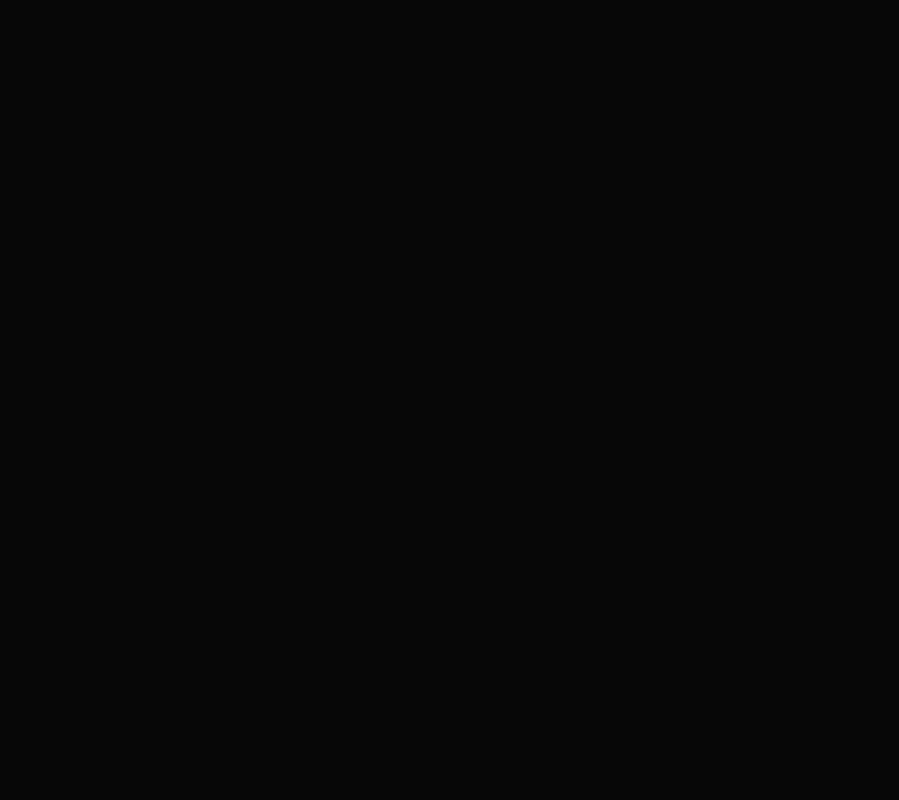
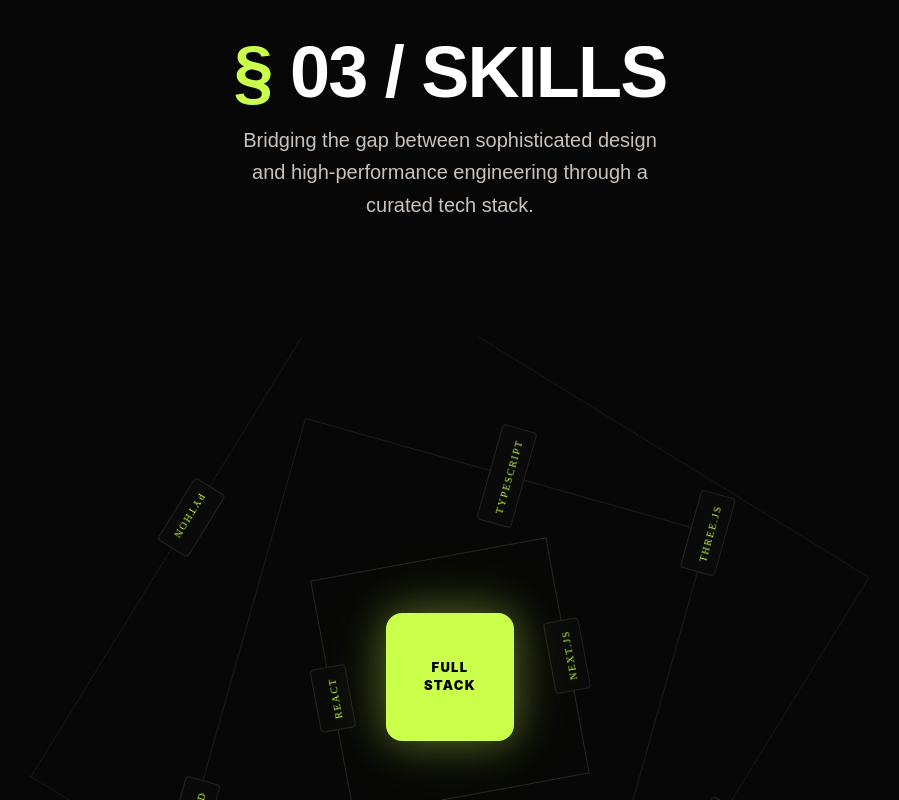
Before and after one commit to PrabhatBargoti/Personal-Portfolio, a React (Vite) app: page / in a window 1280 px wide. Shown: the part 1560-2360 px from the top of the page, without its empty margins (190-1089 px from the left). Before the commit the page ends 1422 px from the top, so only its background shows below. Built offline with nearby package versions, Linux system fonts and the light colour scheme.

Commit message:
Skills Done

```diff
--- a/index.html
+++ b/index.html
@@ -4,7 +4,7 @@
     <meta charset="UTF-8" />
     <meta name="viewport" content="width=device-width, initial-scale=1.0" />
     <link rel="shortcut icon" href="src/assets/Logo.jpeg" type="image/x-icon">
-    <title>Prabhat Bargoti - Portfolio</title>
+    <title>Prabhat Bargoti - Web Dev Portfolio</title>
   </head>
   <body>
     <div id="root"></div>
--- a/src/App.jsx
+++ b/src/App.jsx
@@ -4,16 +4,18 @@
 import Hero from './Pages/Hero'
 import About from './Pages/About'
 import useLenis from './Hook/useLenis'
+import Skills from './Pages/Skills'
 
 const App = () => {
   useLenis()
 
   return (
-    <div className='selection:bg-[#caff4c] selection:text-black'>
+    <div className='selection:bg-[#caff4c] selection:text-black w-full'>
       <CustomCursor />
       <Navbar />
       <Hero />
       <About />
+      <Skills />
     </div>
   )
 }
--- a/src/Components/About/AboutText.jsx
+++ b/src/Components/About/AboutText.jsx
@@ -27,11 +27,11 @@
         </p>
       </div>
         <button
-  onClick={() => scrollToSection('Contact')}
-  className='w-fit Fira uppercase text-[15px] tracking-widest text-black bg-[#caff4c] px-10 py-3.5 rounded-xs mt-6 active:scale-[0.95] transition-transform duration-150 select-none cursor-pointer'
->
-  Let's Connect
-</button>
+          onClick={() => scrollToSection('Contact')}
+          className='w-fit Fira uppercase text-[15px] tracking-widest text-black bg-[#caff4c] px-10 py-3.5 rounded-xs mt-6 active:scale-[0.95] transition-transform duration-150 select-none cursor-pointer mb-5'
+          >
+          Let's Connect
+        </button>
 
     </div>
   )
--- a/src/Components/Navbar.jsx
+++ b/src/Components/Navbar.jsx
@@ -6,7 +6,7 @@
   const [isOpen, setIsOpen] = useState(false)
 
   return (
-    <nav className='fixed top-0 left-0 w-full z-50 bg-background/80 backdrop-blur-xl py-3 border-b border-hairline-border px-6 md:px-10'>
+    <nav className='fixed top-0 left-0 w-full z-50 bg-background/80 backdrop-blur-lg py-3 border-b border-hairline-border px-6 md:px-10'>
       <div className='max-w-7xl mx-auto flex justify-between items-center'>
 
         <div
@@ -24,7 +24,7 @@
         </div>
 
         <div className='flex items-center gap-4'>
-          <button className='rounded-xs bg-white px-5 sm:px-7 py-1.5 text-[#31302B] font-[FiraCode] text-[13px] md:text-[14px] duration-200 transition-transform active:scale-[0.95] select-none'>
+          <button onClick={() => scrollToSection('Contact')} className='rounded-xs bg-white px-5 sm:px-7 py-1.5 text-[#31302B] font-[FiraCode] text-[13px] md:text-[14px] duration-200 transition-transform active:scale-[0.95] select-none'>
             Hire Me
           </button>
 
@@ -40,11 +40,11 @@
       </div>
 
       <div className={`${isOpen ? 'flex' : 'hidden'} md:hidden absolute top-full left-0 w-full bg-black backdrop-blur-2xl border-b border-hairline-border flex-col items-center py-6 gap-6 font-[FiraCode] text-[16px]`}>
-        <a onClick={() => scrollToSection('About')} className='cursor-pointer text-[#CAC2BD] hover:text-[#FFFFFF] transition-colors duration-300'>About</a>
-        <a onClick={() => scrollToSection('Skills')} className='cursor-pointer text-[#CAC2BD] hover:text-[#FFFFFF] transition-colors duration-300'>Skills</a>
-        <a onClick={() => scrollToSection('Experience')} className='cursor-pointer text-[#CAC2BD] hover:text-[#FFFFFF] transition-colors duration-300'>Experience</a>
-        <a onClick={() => scrollToSection('Projects')} className='cursor-pointer text-[#CAC2BD] hover:text-[#FFFFFF] transition-colors duration-300'>Projects</a>
-        <a onClick={() => scrollToSection('Contact')} className='cursor-pointer text-[#CAC2BD] hover:text-[#FFFFFF] transition-colors duration-300'>Contact</a>
+        <a onClick={() => { scrollToSection('About'); setIsOpen(false) }} className='cursor-pointer text-[#CAC2BD] hover:text-[#FFFFFF] transition-colors duration-300'>About</a>
+        <a onClick={() => { scrollToSection('Skills'); setIsOpen(false) }} className='cursor-pointer text-[#CAC2BD] hover:text-[#FFFFFF] transition-colors duration-300'>Skills</a>
+        <a onClick={() => { scrollToSection('Experience'); setIsOpen(false) }} className='cursor-pointer text-[#CAC2BD] hover:text-[#FFFFFF] transition-colors duration-300'>Experience</a>
+        <a onClick={() => { scrollToSection('Projects'); setIsOpen(false) }} className='cursor-pointer text-[#CAC2BD] hover:text-[#FFFFFF] transition-colors duration-300'>Projects</a>
+        <a onClick={() => { scrollToSection('Contact'); setIsOpen(false) }} className='cursor-pointer text-[#CAC2BD] hover:text-[#FFFFFF] transition-colors duration-300'>Contact</a>
       </div>
     </nav>
   )
--- /dev/null
+++ b/src/Components/Skills/SkillsBottom.jsx
@@ -0,0 +1,117 @@
+import React from 'react'
+
+const css = `
+  @keyframes spinCW  { from { transform: rotate(45deg); } to { transform: rotate(405deg); } }
+  @keyframes spinCCW { from { transform: rotate(45deg); } to { transform: rotate(-315deg); } }
+
+  .rings-wrap {
+    transform: scale(1);
+    transition: transform 0.3s ease;
+  }
+
+  @media (max-width: 768px) {
+    .rings-wrap { transform: scale(0.45); }
+  }
+`
+
+const P = {
+  top:         { top: 0,    left: '50%',  transform: 'translate(-50%, -50%)' },
+  right:       { top: '50%', right: 0,    transform: 'translate(50%, -50%)' },
+  bottom:      { bottom: 0, left: '50%',  transform: 'translate(-50%, 50%)' },
+  left:        { top: '50%', left: 0,     transform: 'translate(-50%, -50%)' },
+  topRight:    { top: 0,    right: 0,     transform: 'translate(50%, -50%)' },
+  topLeft:     { top: 0,    left: 0,      transform: 'translate(-50%, -50%)' },
+  bottomRight: { bottom: 0, right: 0,     transform: 'translate(50%, 50%)' },
+  bottomLeft:  { bottom: 0, left: 0,      transform: 'translate(-50%, 50%)' },
+}
+
+const rings = [
+  {
+    size: 240,
+    animation: 'spinCW 10s linear infinite',
+    opacity: 'rgba(255,255,255,0.12)',
+    labels: [
+      { text: 'React',   ...P.top },
+      { text: 'Next.js', ...P.bottom },
+    ],
+  },
+  {
+    size: 420,
+    animation: 'spinCCW 18s linear infinite',
+    opacity: 'rgba(255,255,255,0.08)',
+    labels: [
+      { text: 'Tailwind',   ...P.topLeft },
+      { text: 'TypeScript', ...P.right },
+      { text: 'Three.js',   ...P.bottomRight },
+    ],
+  },
+  {
+    size: 610,
+    animation: 'spinCW 28s linear infinite',
+    opacity: 'rgba(255,255,255,0.05)',
+    labels: [
+      { text: 'Node.js',   ...P.top },
+      { text: 'GSAP',      ...P.topRight },
+      { text: 'Anthropic', ...P.right },
+      { text: 'Figma',     ...P.bottomLeft },
+      { text: 'Python',    ...P.bottom },
+    ],
+  },
+]
+
+const Label = ({ text, style }) => (
+  <div
+    style={{ position: 'absolute', ...style }}
+    className='bg-[#0a0a0a] border border-white/10 px-2.5 py-1.25 rounded-sm backdrop-blur-sm'
+  >
+    <span className='font-[FiraCode] text-[10px] text-acid uppercase tracking-[0.18em] whitespace-nowrap'>
+      {text}
+    </span>
+  </div>
+)
+
+const SkillsBottom = () => {
+  return (
+    <div className='relative flex items-center justify-center w-full h-85 md:h-170 mt-10 md:mt-25 overflow-hidden'>
+      <style>{css}</style>
+
+      <div className='absolute w-48 h-48 rounded-full bg-acid/10 blur-[80px] pointer-events-none' />
+      <div className='absolute w-24 h-24 rounded-full bg-acid/20 blur-2xl pointer-events-none' />
+
+      <div
+        className='absolute z-20 w-24 h-24 md:w-32 md:h-32 bg-[#caff4c] rounded-2xl flex items-center justify-center'
+        style={{ boxShadow: '0 0 40px rgba(202,255,76,0.35), 0 0 80px rgba(202,255,76,0.15)' }}
+      >
+        <span className='FiraCode font-black text-black text-center text-[10px] md:text-[13px] leading-snug tracking-widest uppercase'>
+          FULL<br />STACK
+        </span>
+      </div>
+
+      <div className='rings-wrap absolute'>
+        {rings.map((ring, i) => (
+          <div
+            key={i}
+            className='absolute'
+            style={{
+              width: ring.size,
+              height: ring.size,
+              top: '50%',
+              left: '50%',
+              marginTop: -ring.size / 2,
+              marginLeft: -ring.size / 2,
+              border: `1px solid ${ring.opacity}`,
+              animation: ring.animation,
+            }}
+          >
+            {ring.labels.map((label, j) => {
+              const { text, ...style } = label
+              return <Label key={j} text={text} style={style} />
+            })}
+          </div>
+        ))}
+      </div>
+    </div>
+  )
+}
+
+export default SkillsBottom
--- /dev/null
+++ b/src/Components/Skills/SkillsTop.jsx
@@ -0,0 +1,16 @@
+import React from 'react'
+
+const SkillsTop = () => {
+  return (
+    <div className='flex flex-col items-center text-center gap-4 mt-10'>
+      <h2 className='Syne text-5xl md:text-7xl font-black uppercase tracking-tight text-white'>
+        <span className='text-[#caff4c]'>§</span> 03 / Skills
+      </h2>
+      <p className='DM-sans text-[20px] text-[#CAC2BD] max-w-md leading-relaxed'>
+        Bridging the gap between sophisticated design and high-performance engineering through a curated tech stack.
+      </p>
+    </div>
+  )
+}
+
+export default SkillsTop
--- a/src/Pages/About.jsx
+++ b/src/Pages/About.jsx
@@ -23,7 +23,7 @@
           // About Me
         </span>
       </div>
-      <div className='flex md:flex-row flex-col mt-5 justify-center items-center '>
+      <div className='flex md:flex-row ml-5 md:ml-0 flex-col mt-5 justify-center items-center'>
       <AboutImg />
       <AboutText />
       </div>
--- /dev/null
+++ b/src/Pages/Skills.jsx
@@ -0,0 +1,37 @@
+import { useGSAP } from '@gsap/react'
+import gsap from 'gsap'
+import React from 'react'
+import SkillsTop from '../Components/Skills/SkillsTop'
+import SkillsBottom from '../Components/Skills/SkillsBottom'
+
+const Skills = () => {
+  useGSAP(() => {
+    gsap.from('#skills-label', {
+      y: -4,
+      duration: 0.5,
+      repeat: -1,
+      yoyo: true,
+    })
+  })
+
+  return (
+    <div id='Skills' className='scroll-mt-10 relative w-full'>
+      <div className='max-w-7xl mx-auto px-6 md:px-10'>
+        <span
+          id='skills-label'
+          className='font-[Syne] text-[#cac6bd] font-light text-[20px] mt-10 inline-block'
+        >
+          // Skills
+        </span>
+      </div>
+
+      <div className='flex flex-col items-center w-full py-10 md:py-16 gap-4 ml-5 md:ml-0'>
+        <SkillsTop />
+        <SkillsBottom />
+      </div>
+
+    </div>
+  )
+}
+
+export default Skills
```
